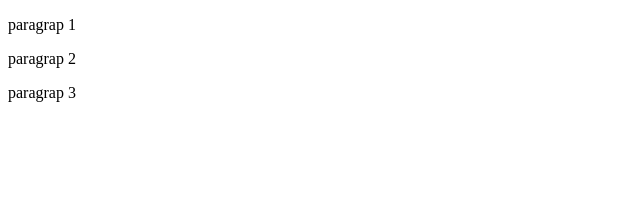
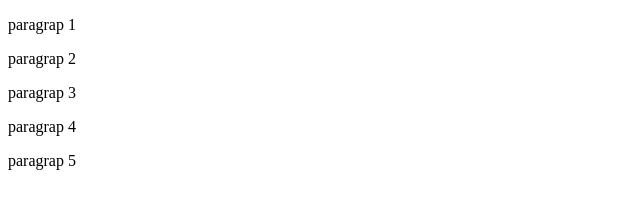
Before and after one commit to rly-LP/test, a plain HTML site: page index.html in a window 1280 px wide. Shown: the whole page, without its empty margins (0-640 px from the left). Drawn offline with Linux system fonts and the light colour scheme.

Commit message:
add 2 more paras

```diff
--- a/index.html
+++ b/index.html
@@ -9,5 +9,7 @@
     <p>paragrap 1</p>
  <p>paragrap 2</p>
  <p>paragrap 3</p>
+ <p>paragrap 4</p>
+ <p>paragrap 5</p>
 </body>
 </html>
```
